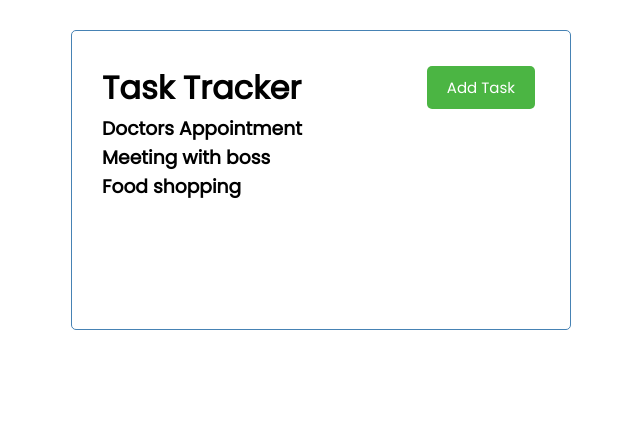
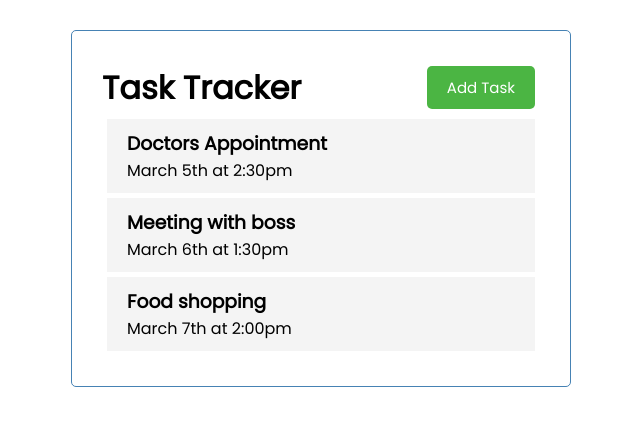
Before and after one commit to dipscoder/Task-Tracker, a Vue app: page / in a window 1280 px wide. Shown: the top 426 px of the page, without its empty margins (319-959 px from the left). Built offline with nearby package versions, Linux system fonts and the light colour scheme.

Commit message:
Create single task component

```diff
--- /dev/null
+++ b/src/components/Task.vue
@@ -0,0 +1,35 @@
+<template>
+  <div class="task">
+    <h3>{{ task.text }}</h3>
+    <p>{{ task.day }}</p>
+  </div>
+</template>
+
+<script>
+export default {
+  name: "Task",
+  props: {
+    task: Object,
+  },
+};
+</script>
+
+<style>
+.fas {
+  color: red;
+}
+.task {
+  background: #f4f4f4;
+  margin: 5px;
+  padding: 10px 20px;
+  cursor: pointer;
+}
+.task.reminder {
+  border-left: 5px solid green;
+}
+.task h3 {
+  display: flex;
+  align-items: center;
+  justify-content: space-between;
+}
+</style>
--- a/src/components/Tasks.vue
+++ b/src/components/Tasks.vue
@@ -1,12 +1,17 @@
 <template>
   <div :key="task.id" v-for="task in tasks">
-    <h3>{{ task.text }}</h3>
+    <Task :task="task" />
   </div>
 </template>
 
 <script>
+import Task from "./Task";
+
 export default {
   name: "Tasks",
+  components: {
+    Task
+  },
   props: {
     tasks: Array,
   },
```
